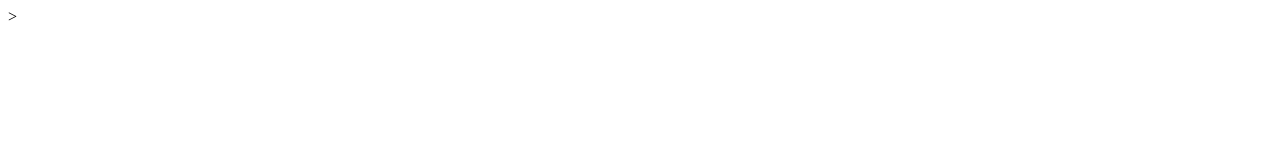
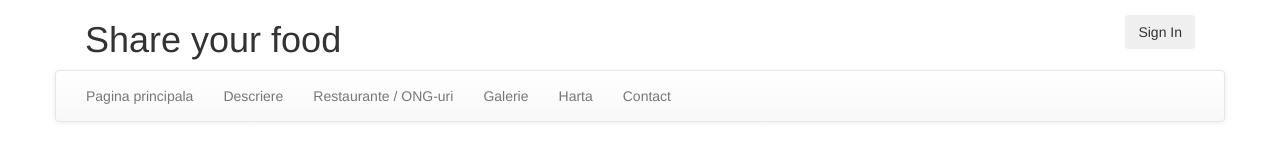
Before and after one commit to SorinLonca/Share-your-food, a website: page index.html in a window 1280 px wide. Drawn offline with nearby package versions, Linux system fonts and the light colour scheme.

Commit message:
Header - done

```diff
--- a/index.html
+++ b/index.html
@@ -1,9 +1,63 @@
 <!DOCTYPE html>
 <html>
 <head>
-	<title></title>
+	<title>Share-your-food</title>
+	<link rel="stylesheet" type="text/css" href="node_modules/bootstrap/dist/css/bootstrap.css">
+	<link rel="stylesheet" type="text/css" href="node_modules/bootstrap/dist/css/bootstrap-theme.css">
+	<link rel="stylesheet" type="text/css" href="style.css">
 </head>
 <body>
+<div class="container">
+  <div class="row">
+    <div class="col-md-12">
+      <div class="head">
+        <div class="row">
+            <div class="col-md-12">
+                <div class="col-md-6">
+                    <h1 class="muted">Share your food</h1>
+                </div>
 
+                <div class="col-md-6" style="margin-top:15px;">
+                    <button class="btn pull-right" type="button">Sign In</button>
+                </div>
+            </div>
+        </div>
+        <div class="row">
+	        <div class="navbar navbar-default">
+	            <div class="navbar-inner">
+	                <div class="container">
+	                    <ul class="nav navbar-nav">
+	                        <li>
+	                            <a href="#">Pagina principala</a>
+	                        </li>
+
+	                        <li>
+	                            <a href="#">Descriere</a>
+	                        </li>
+
+	                        <li>
+	                            <a href="#">Restaurante / ONG-uri</a>
+	                        </li>
+
+	                        <li>
+	                            <a href="#">Galerie</a>
+	                        </li>
+
+							<li>
+	                            <a href="#">Harta</a>
+	                        </li>
+
+	                        <li>
+	                            <a href="#">Contact</a>
+	                        </li>
+	                    </ul>
+	                </div>
+	            </div>
+	        </div>
+        </div>
+      </div>
+    </div>
+  </div>
+</div>
 </body>
-</html>>
+</html>
```
Also changed, not shown: package.json (added, +19 -0 lines).
